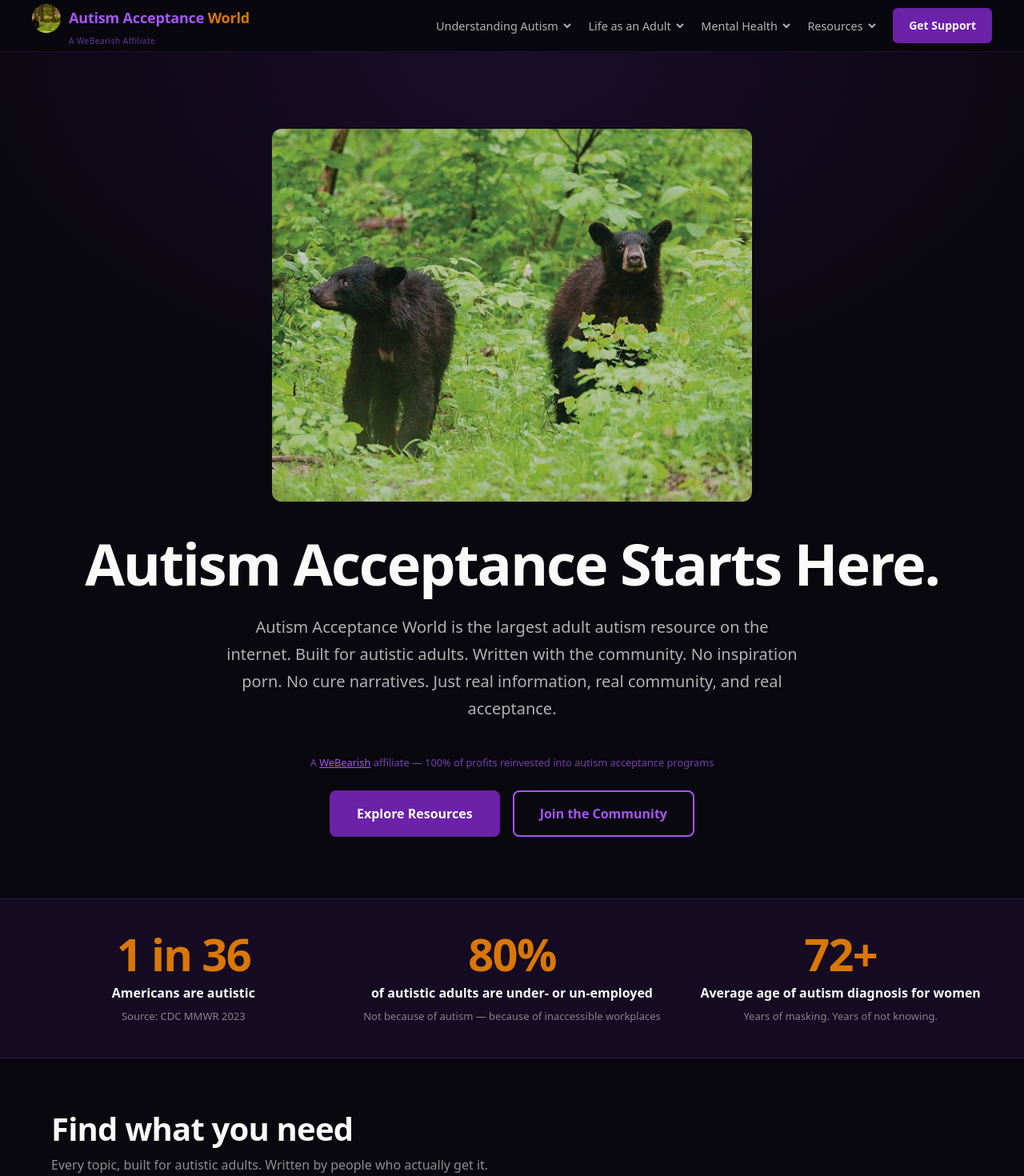
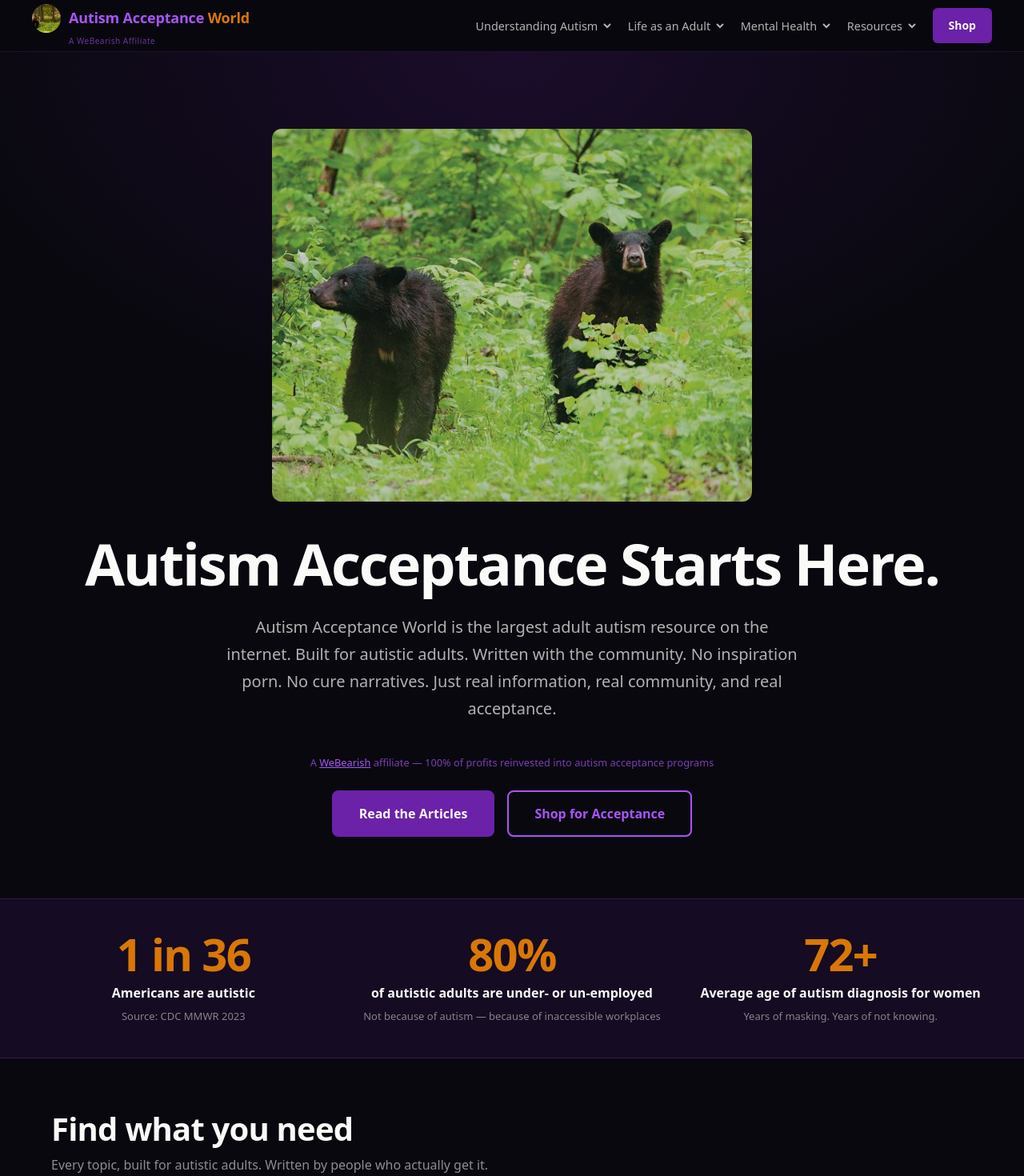
Before and after one commit to abigailleahgoldberg/autismacceptance, a Next.js app: page / in a window 1280 px wide. Shown: the top 1470 px of the page at 80% size. Built offline with nearby package versions, Linux system fonts and the light colour scheme.

Commit message:
fix: replace 'Get Support' CTAs with 'Read the Articles' + 'Shop for Acceptance' — we are advocates not providers

```diff
--- a/app/layout.tsx
+++ b/app/layout.tsx
@@ -351,7 +351,7 @@ export default function RootLayout({
                 <DropdownMenu key={cat.label} category={cat} index={i} />
               ))}
               <li style={{ marginLeft: "0.5rem" }}>
-                <a href="/community" style={ctaButtonStyle}>Get Support</a>
+                <a href="/shop" style={ctaButtonStyle}>Shop</a>
               </li>
             </ul>
 
@@ -464,7 +464,7 @@ export default function RootLayout({
                 }}
                 onClick={() => setMenuOpen(false)}
               >
-                Get Support
+                Shop the Store
               </a>
             </div>
           </div>
--- a/app/page.tsx
+++ b/app/page.tsx
@@ -426,11 +426,11 @@ export default function HomePage() {
             A <a href="https://webearish.com" target="_blank" rel="noopener noreferrer" style={{ color: "#A855F7", textDecoration: "underline" }}>WeBearish</a> affiliate — 100% of profits reinvested into autism acceptance programs
           </p>
           <div className="hero-cta-group">
-            <a href="/resources" className="cta-primary">
-              Explore Resources
+            <a href="/blog" className="cta-primary">
+              Read the Articles
             </a>
-            <a href="/community" className="cta-secondary">
-              Join the Community
+            <a href="/shop" className="cta-secondary">
+              Shop for Acceptance
             </a>
           </div>
         </div>
```
